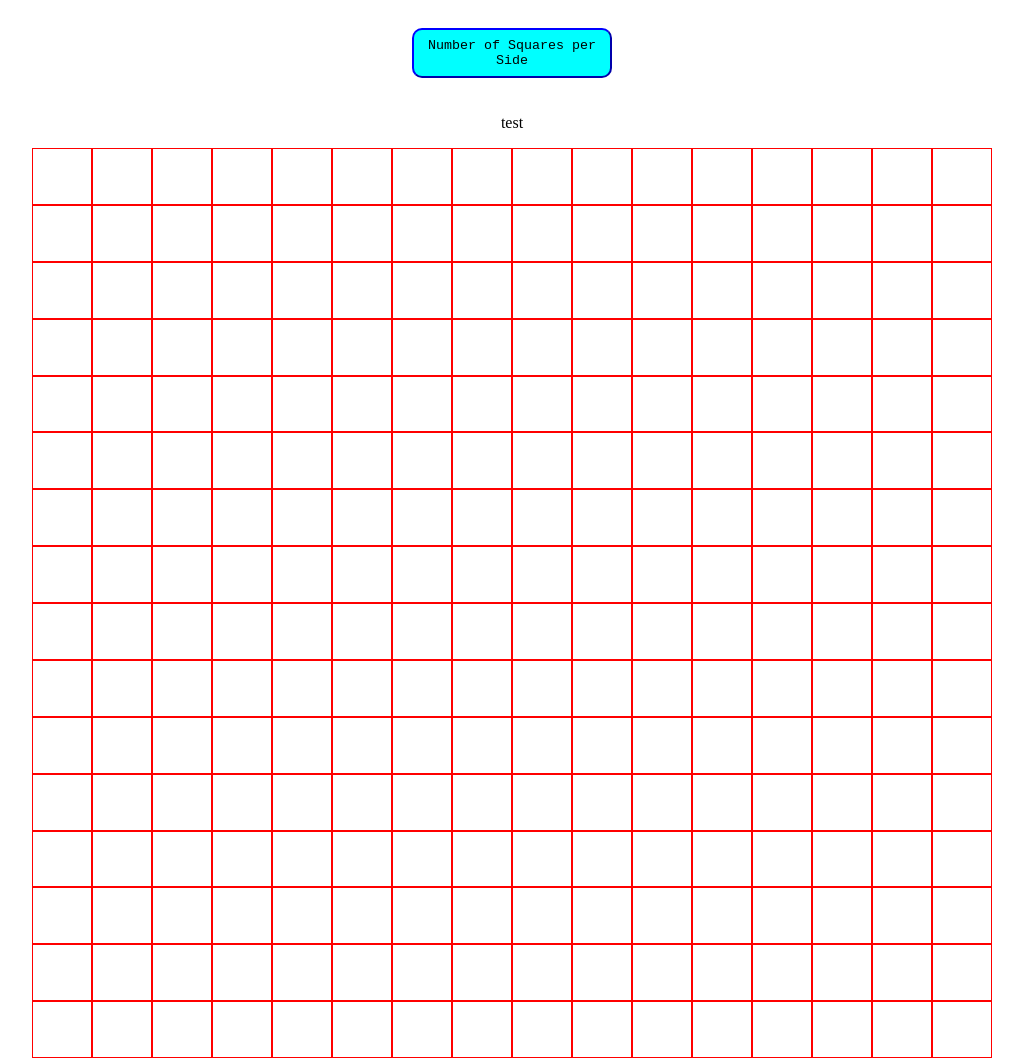
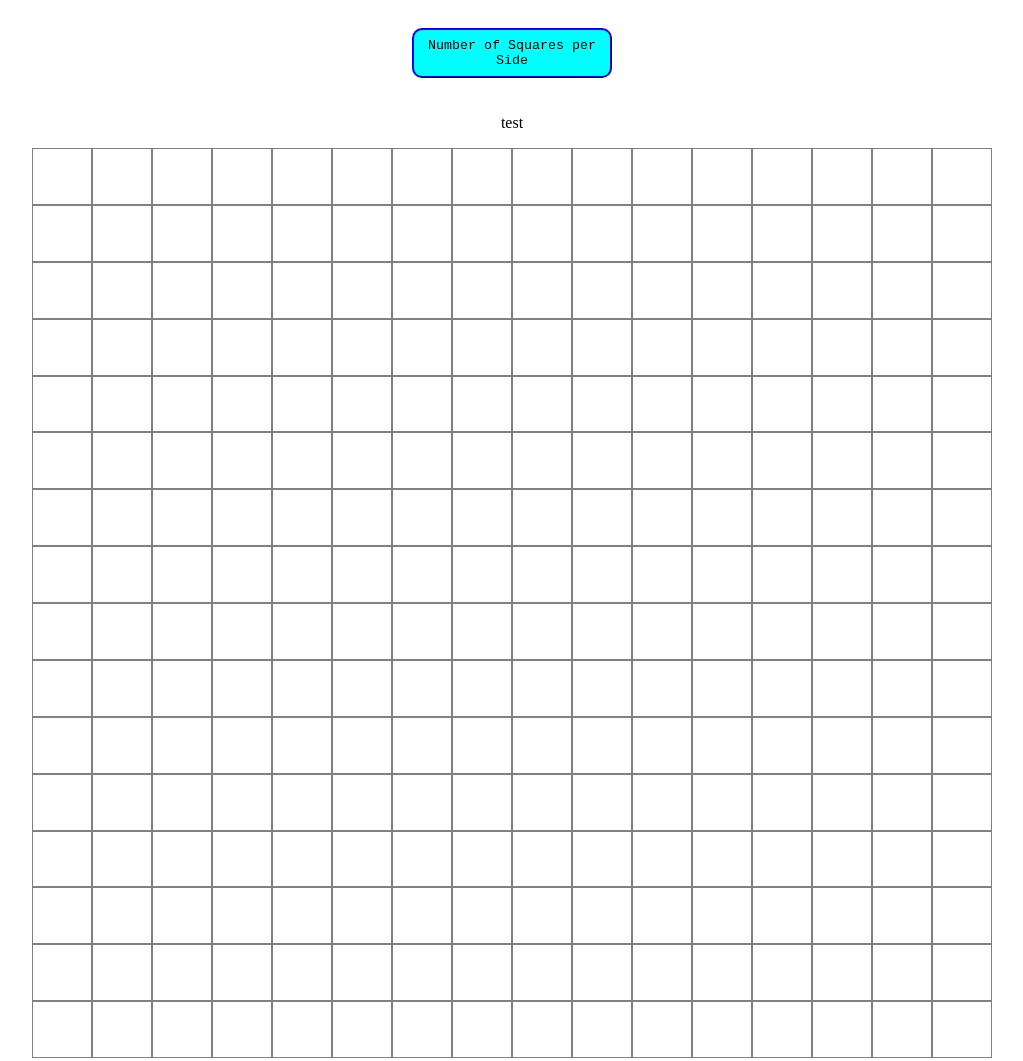
Before and after one commit to bryceberdijo/Project-Etch-a-Sketch, a plain HTML site: page index.html in a window 1280 px wide. Shown: the whole page, without its empty margins (128-1151 px from the left). Drawn offline with Linux system fonts and the light colour scheme.

Commit message:
changed the grid color from red to grey and added the feature to randomize the color when hovering grid

```diff
--- a/script.js
+++ b/script.js
@@ -16,8 +16,13 @@ for (let i = 0; i < number; i++) {
         const row2 = document.createElement("div");
         row2.id = "container3";
         row1.appendChild(row2);
+
+        let redColor = (Math.floor(Math.random() * 265));
+        let greenColor = (Math.floor(Math.random() * 265));
+        let blueColor = (Math.floor(Math.random() * 265));
+
         row2.addEventListener("mouseover", function () {
-        row2.style.backgroundColor = "black";
+        row2.style.backgroundColor = `rgb( ${redColor}, ${greenColor}, ${blueColor})`;
         })
         console.log(i);
 
--- a/styles.css
+++ b/styles.css
@@ -45,7 +45,7 @@ body {
 #container3 {
     display: flex;
     flex-direction: row;
-    border: 1px solid red;
+    border: 1px solid   grey;
     background-color: white;
     text-align: center;
     height: auto;
```
